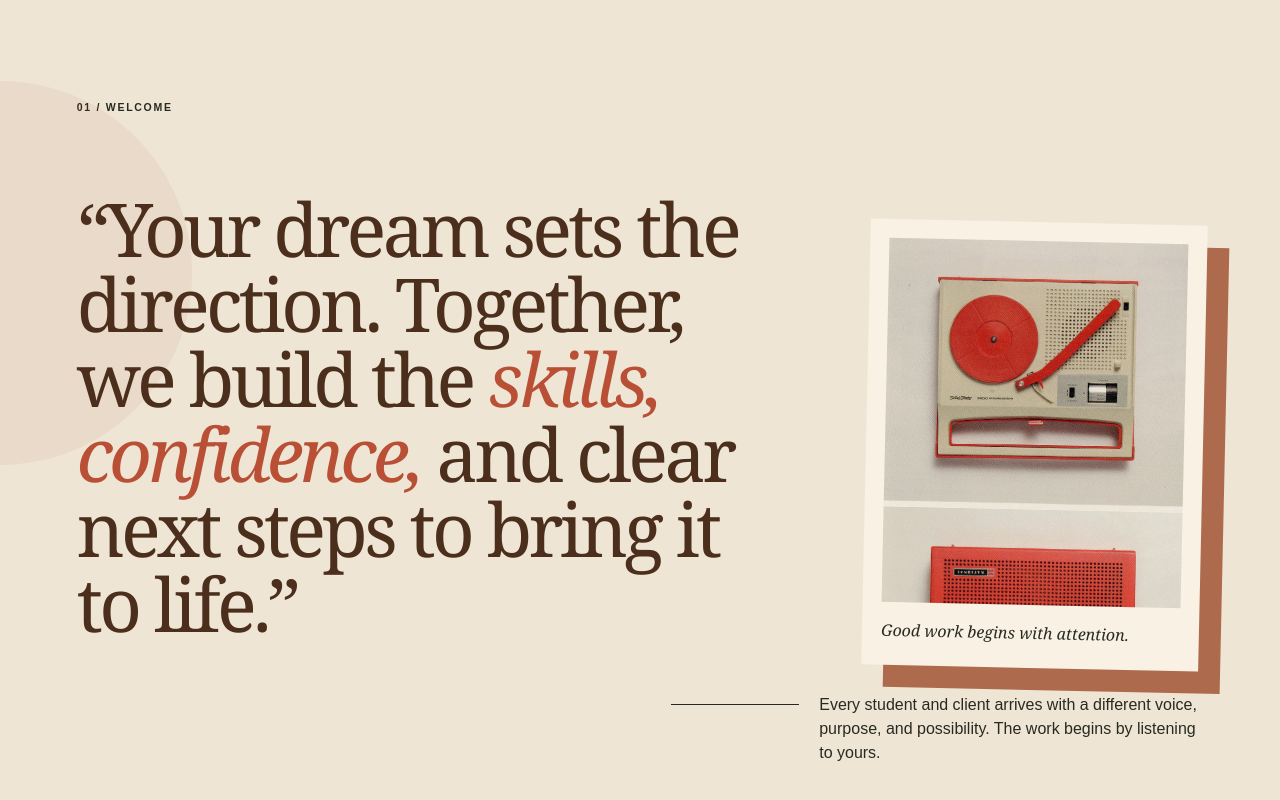
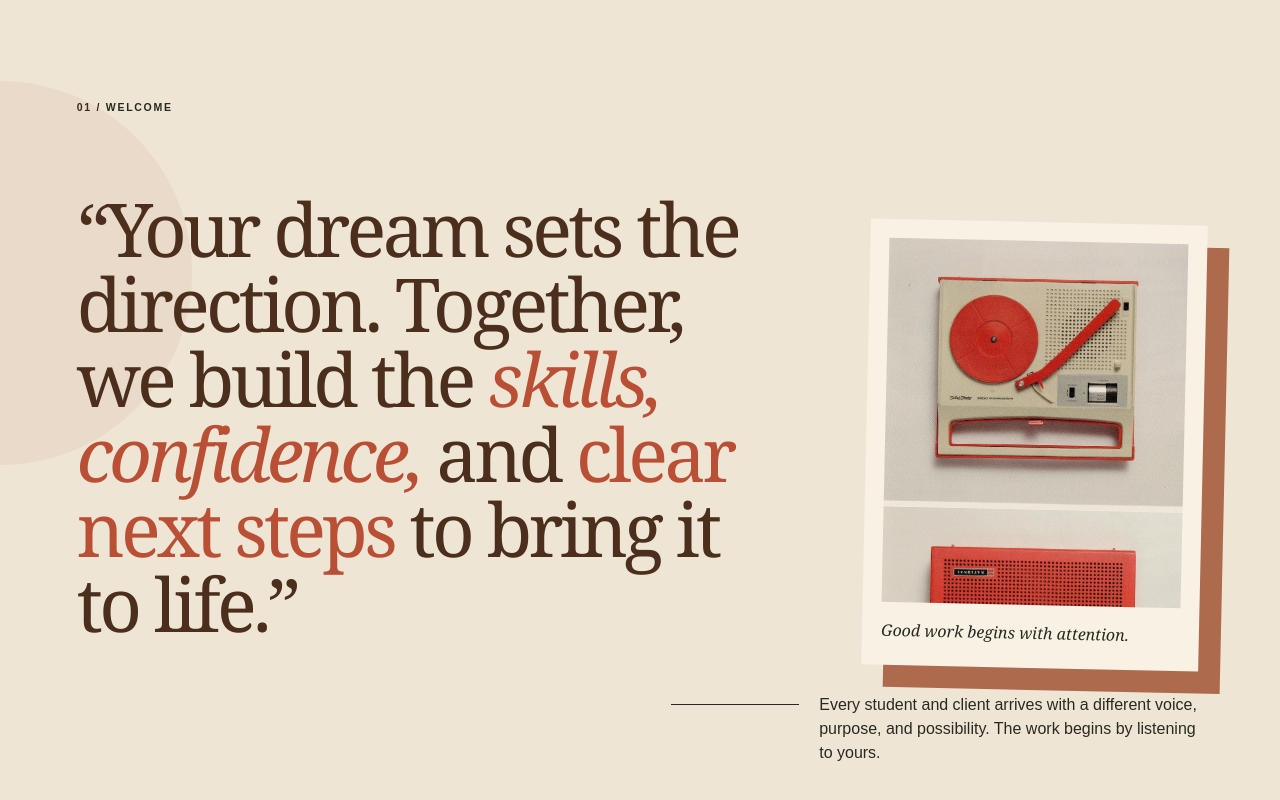
Before and after one commit to mertzhands/mertzhands-dot-com-website, a Next.js app: page / in a window 1280 px wide. Shown: the part 1277-2077 px from the top of the page. Built offline with nearby package versions, Linux system fonts and the light colour scheme.

Commit message:
Match Welcome quote accent color

```diff
--- a/app/globals.css
+++ b/app/globals.css
@@ -94,6 +94,7 @@ nav a:hover { color: var(--clay); }
   font-weight: 400; font-size: clamp(4.5rem, 7.2vw, 9rem); line-height: .82; letter-spacing: -.06em;
 }
 .hero h1 em, blockquote em, .hello h2 em { font-weight: 400; color: var(--clay); }
+.quote-accent { color: var(--clay); }
 .hero-bottom { display: flex; justify-content: space-between; align-items: end; border-top: 1px solid var(--line); padding-top: 1.25rem; }
 .hero-bottom p { max-width: 33rem; margin: 0; font-size: 1.1rem; line-height: 1.5; }
 .hero-bottom .practice-jump {
--- a/app/page.tsx
+++ b/app/page.tsx
@@ -115,7 +115,7 @@ export default function Home() {
         <div className="welcome-grid">
           <blockquote>
             “Your dream sets the direction. Together, we build the <em>skills,
-            confidence,</em> and clear next steps to bring it to life.”
+            confidence,</em> and <span className="quote-accent">clear next steps</span> to bring it to life.”
           </blockquote>
           <aside className="listening-object">
             <img src="/phonograph.jpg" alt="A red and cream mid-century phonograph" />
```
